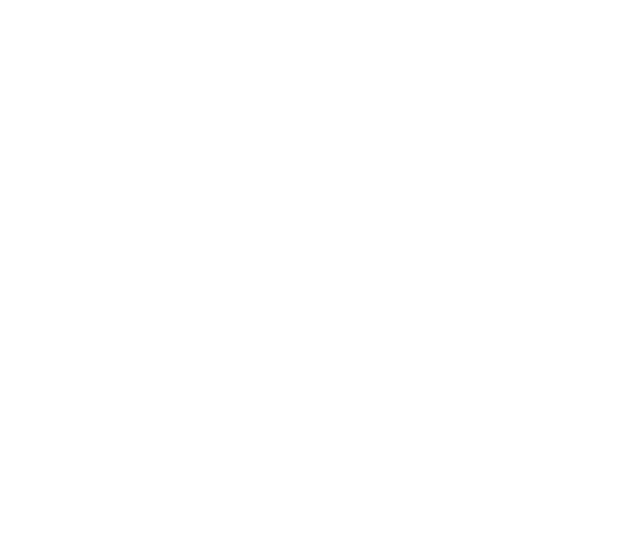
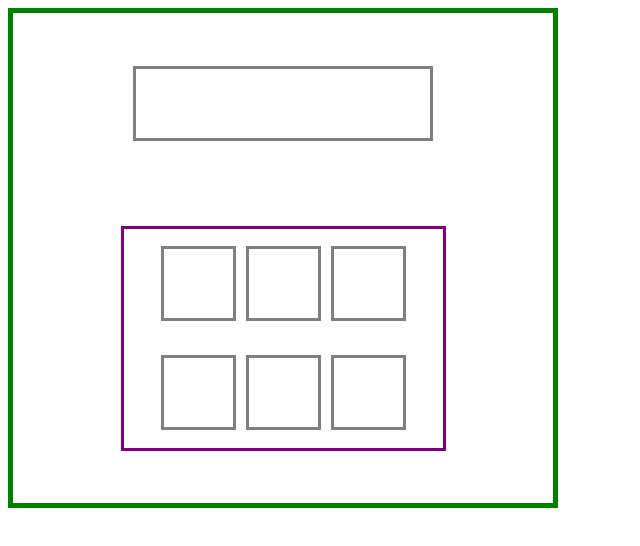
Before and after one commit to unwittyone/layout2, a plain HTML site: page index.html in a window 1280 px wide. Shown: the whole page, without its empty margins (0-640 px from the left). Drawn offline with Linux system fonts and the light colour scheme.

Commit message:
boxes-added

```diff
--- a/style.css
+++ b/style.css
@@ -1,7 +1,39 @@
-box-sizing: border-box;
+* {
+    box-sizing: border-box;
+}
 
 .container {
     border: 5px solid green;
-    height: 300px;
+    height: 500px;
+    width: 550px;
+    padding: 10px;
+    display: flex;
+    flex-wrap: wrap;
+    justify-content: center;
+    align-items: center;
+}
+
+.wide_flat {
+    border: 3px solid gray;
+    height: 75px;
     width: 300px;
+
+
 }
+
+.purple_container {
+    border: 3px solid purple;
+    height: 225px;
+    width: 325px;
+    display: flex;
+    flex-wrap: wrap;
+    justify-content: center;
+    align-items: center;
+}
+
+.small_box {
+    border: 3px solid gray;
+    height: 75px;
+    width: 75px;
+    margin: 5px;
+}
```
Also changed, not shown: index.html (+2 -1 lines), 1 other file.
